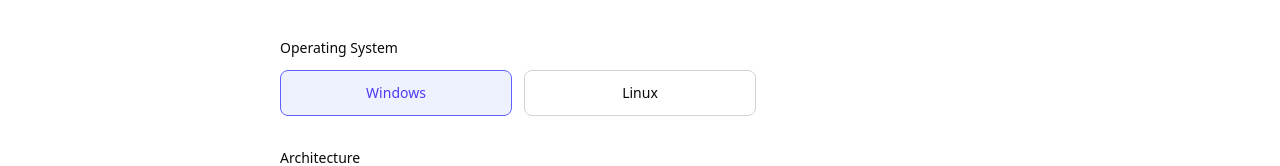
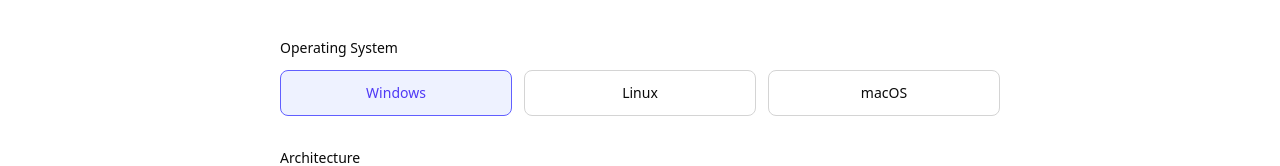
Before and after one commit to tradalab/redishub-doc, a Next.js app: page /download in a window 1280 px wide. Shown: the part 243-409 px from the top of the page. Built offline with nearby package versions, Linux system fonts and the light colour scheme.

Commit message:
feat: updater support macos

```diff
--- a/app/(app)/download/page.tsx
+++ b/app/(app)/download/page.tsx
@@ -5,12 +5,13 @@
 
 const LATEST_VERSION = process.env.NEXT_PUBLIC_LATEST_VERSION
 
-type OS = "windows" | "linux"
-type Arch = "amd64"
+type OS = "windows" | "linux" | "macos"
+type Arch = "amd64" | "universal"
 
 const MATRIX: Record<OS, { label: string; ext: string; archs: Arch[] }> = {
   windows: { label: "Windows", ext: "msi", archs: ["amd64"] },
   linux: { label: "Linux", ext: "AppImage", archs: ["amd64"] },
+  macos: { label: "macOS", ext: "dmg", archs: ["universal"] },
 }
 
 export default function Page() {
```
